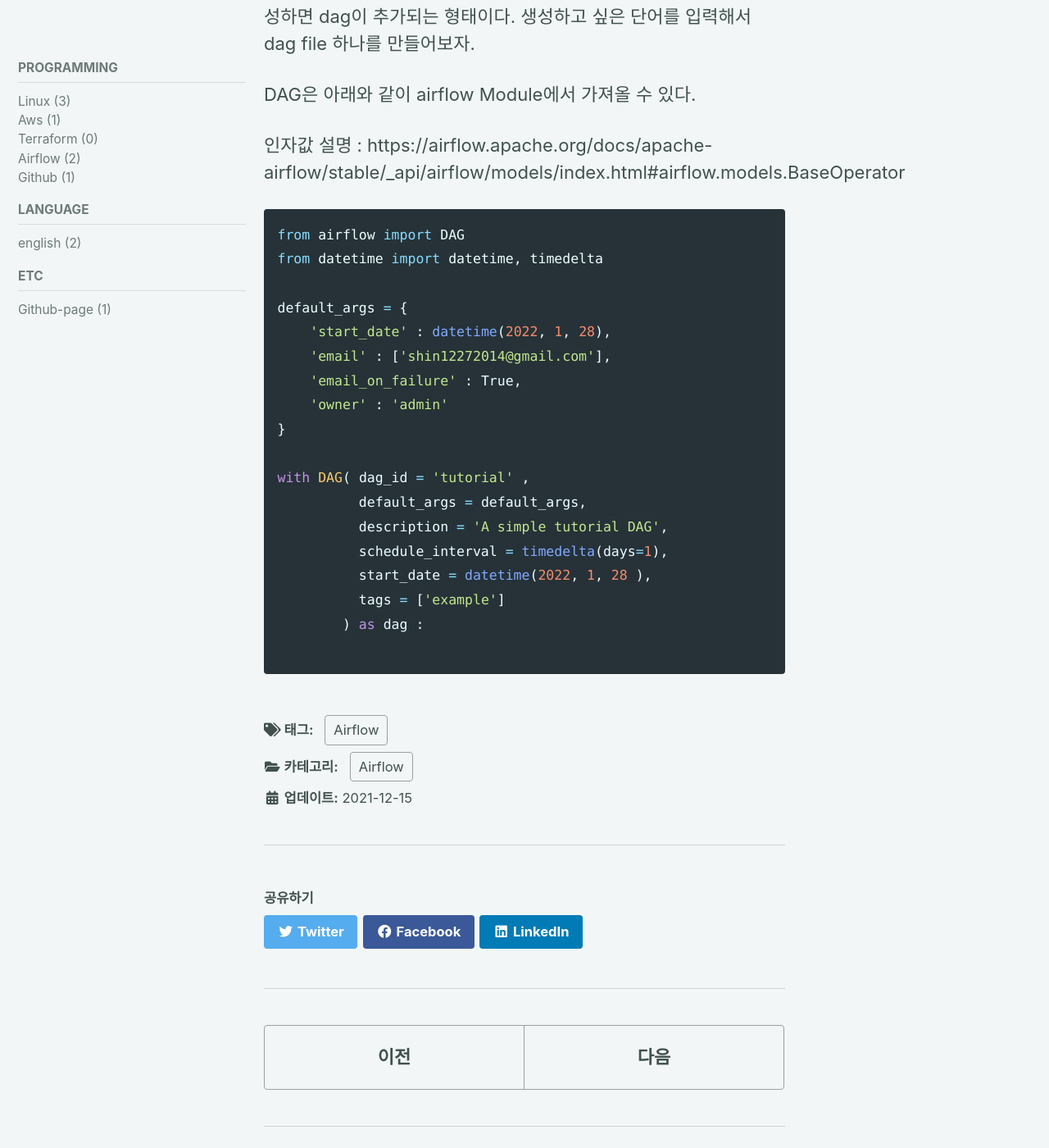
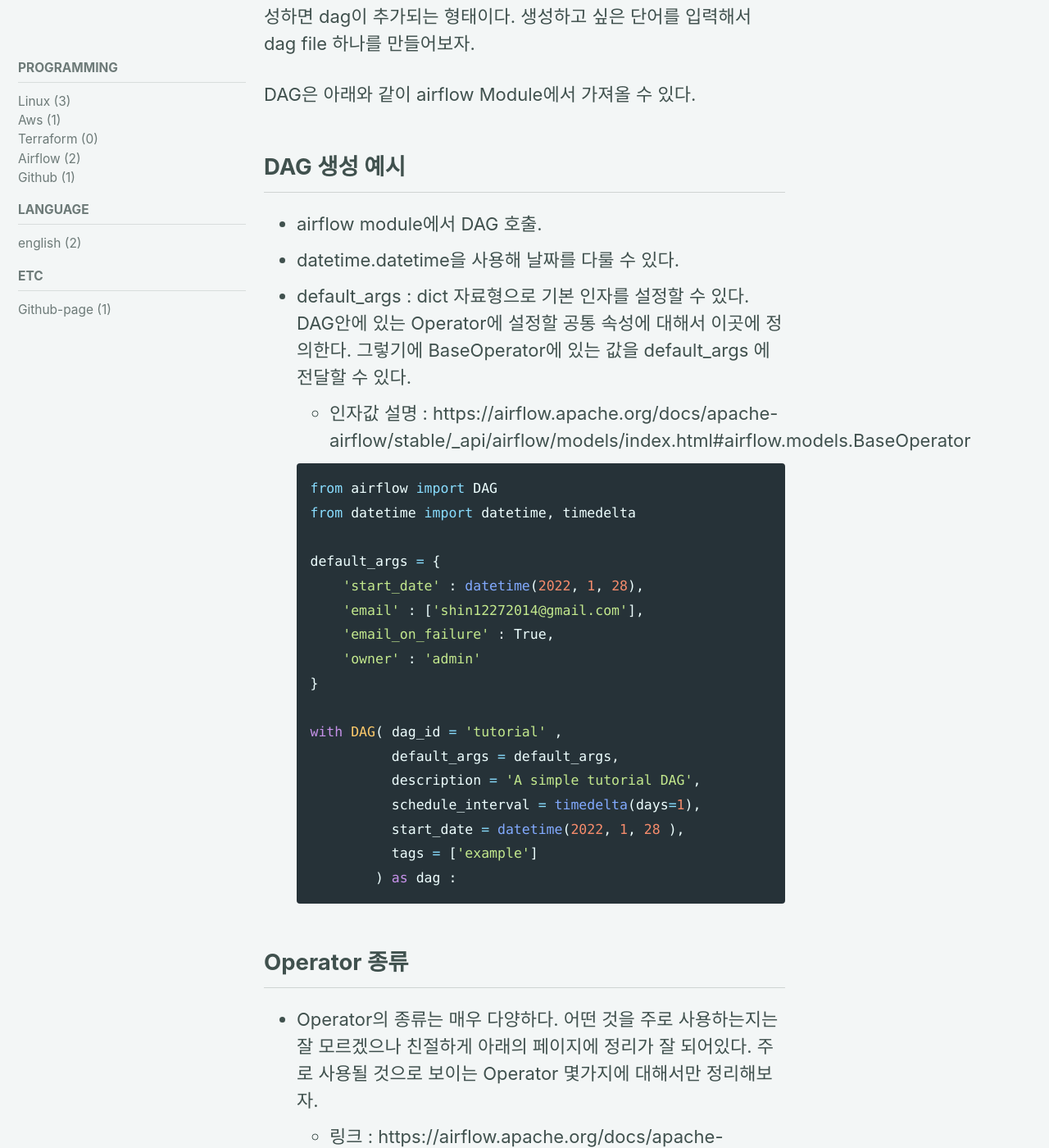
Before and after one commit to dlgldgldgld/dlgldgldgld.github.io, a Jekyll site: the page built from _posts/Airflow/2021-12-15-Airflow_Operator.md, in a window 1280 px wide and 1400 px high, scrolled down 660 px. Shown: the whole window at 82% size. Built offline with Jekyll 4.4.1, drawn with Linux system fonts in a browser that asks for light colours; cached includes are drawn as plain includes; comment, search, counter and statistics services are not loaded; some of the changed text lies outside the part shown.

Commit message:
Update 2021-12-15-Airflow_Operator.md

````diff
--- a/_posts/Airflow/2021-12-15-Airflow_Operator.md
+++ b/_posts/Airflow/2021-12-15-Airflow_Operator.md
@@ -16,26 +16,41 @@ DAG을 생성하는 위치는 `airflow init` 명령어를 수행하면 생기는
 
 DAG은 아래와 같이 airflow Module에서 가져올 수 있다.
 
-인자값 설명 : https://airflow.apache.org/docs/apache-airflow/stable/_api/airflow/models/index.html#airflow.models.BaseOperator
+## DAG 생성 예시
+- airflow module에서 DAG 호출.
+- datetime.datetime을 사용해 날짜를 다룰 수 있다.
+- default_args : dict 자료형으로 기본 인자를 설정할 수 있다. DAG안에 있는 Operator에 설정할 공통 속성에 대해서 이곳에 정의한다. 그렇기에 BaseOperator에 있는 값을 default_args 에 전달할 수 있다.
+  - 인자값 설명 : https://airflow.apache.org/docs/apache-airflow/stable/_api/airflow/models/index.html#airflow.models.BaseOperator
+
+  ``` python
+  from airflow import DAG
+  from datetime import datetime, timedelta
+
+  default_args = {
+      'start_date' : datetime(2022, 1, 28),
+      'email' : ['shin12272014@gmail.com'],
+      'email_on_failure' : True,
+      'owner' : 'admin'
+  }
+
+  with DAG( dag_id = 'tutorial' ,
+            default_args = default_args,
+            description = 'A simple tutorial DAG',
+            schedule_interval = timedelta(days=1),
+            start_date = datetime(2022, 1, 28 ),
+            tags = ['example']
+          ) as dag :
+  ```
 
 
-``` python
-from airflow import DAG
-from datetime import datetime, timedelta
+## Operator 종류
+- Operator의 종류는 매우 다양하다. 어떤 것을 주로 사용하는지는 잘 모르겠으나 친절하게 아래의 페이지에 정리가 잘 되어있다. 주로 사용될 것으로 보이는 Operator 몇가지에 대해서만 정리해보자.
+  - 링크 : https://airflow.apache.org/docs/apache-airflow/stable/_api/airflow/operators/index.html
 
-default_args = {
-    'start_date' : datetime(2022, 1, 28),
-    'email' : ['shin12272014@gmail.com'],
-    'email_on_failure' : True,
-    'owner' : 'admin'
-}
 
-with DAG( dag_id = 'tutorial' ,
-          default_args = default_args,
-          description = 'A simple tutorial DAG',
-          schedule_interval = timedelta(days=1),
-          start_date = datetime(2022, 1, 28 ),
-          tags = ['example']
-        ) as dag :
-
-```
+### BashOperator
+  ```python
+  t1 = BashOperator (
+          task_id = 'sleep_date',
+          bash_command = 'echo 1' )
+  ```
````
